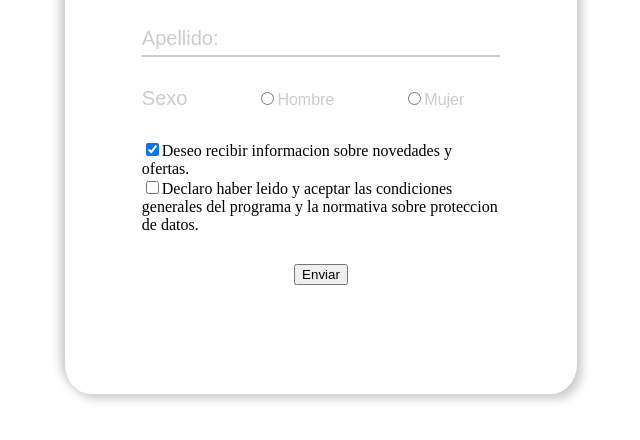
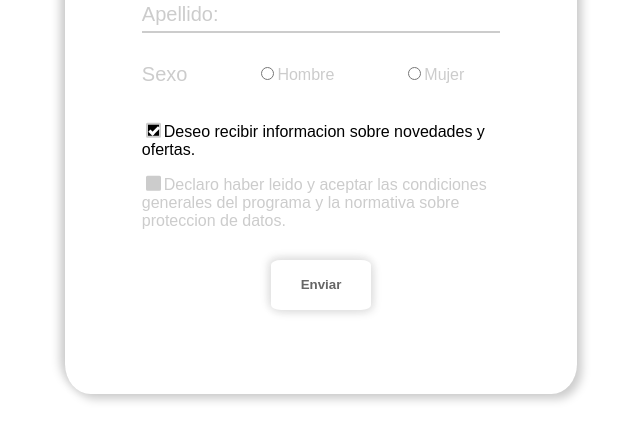
Before and after one commit to juanporta1/FAT-TPs, a plain HTML site: page TP1/Ejercicio11/index.html in a window 1280 px wide. Shown: the part 306-746 px from the top of the page, without its empty margins (319-959 px from the left). Drawn offline with Linux system fonts and the light colour scheme.

Commit message:
Ejercicio11-TP1 Terminado

```diff
--- a/TP1/Ejercicio11/index.html
+++ b/TP1/Ejercicio11/index.html
@@ -30,9 +30,9 @@
                     <label class="radio-label women"><input type="radio" name="sex" value="Mujer" class="radio">Mujer</label>
 
                 </div>
-                <div class="input-div">
+                <div class="check-div">
                     <label><input type="checkbox" checked>Deseo recibir informacion sobre novedades y ofertas.</label>
-                    <label><input type="checkbox">Declaro haber leido y aceptar las condiciones generales del programa y la normativa sobre proteccion de datos.</label>
+                    <label><input type="checkbox" >Declaro haber leido y aceptar las condiciones generales del programa y la normativa sobre proteccion de datos.</label>
                 </div>
                 <button type="submit">Enviar</button>
             </form>
--- a/TP1/Ejercicio11/styles.css
+++ b/TP1/Ejercicio11/styles.css
@@ -113,3 +113,97 @@ form{
 .women{
     margin-right: 10%;
 }
+
+.check-div{
+    display: flex;
+    flex-direction: column;
+    width: 70%;
+    gap: 10px;
+    font-family: Arial, Helvetica, sans-serif;
+    color: #ccc;
+}
+
+label:has(input[type="checkbox"]:checked){
+    color: black;
+    transition: all .3s;
+}
+
+label:has(input[type="checkbox"]){
+    color: #ccc;
+    transition: all .3s;
+}
+
+
+input[type="checkbox"]{
+    appearance: none;
+    width: 15px;
+    height: 15px;
+    border: 2px solid #ccc;
+    border-radius: 10%;
+    background-color: #ccc;
+    position: relative;
+    transform: translateY(25%);
+    transition: all .3s;
+
+}
+
+input[type="checkbox"]:hover{
+    background-color: #aaa;
+    transition: all .3s;
+}
+
+input[type="checkbox"]:checked{
+    background-color: black;
+    transition: all .3s;
+}
+
+input[type="checkbox"]:checked::before{
+    content: ''; /* Necesario para crear el pseudoelemento */
+    position: absolute;
+    top:50%;
+    left: 20%;
+    transform: rotate(-45deg);
+    width: 3px;
+    height: 6px;
+    background-color: white;
+    z-index: 50;
+}
+
+input[type="checkbox"]:checked::after{
+    content: ''; /* Necesario para crear el pseudoelemento */
+    position: absolute;
+    top:10%;
+    left: 60%;
+    transform: rotate(45deg);
+    width: 3px;
+    height: 10px;
+    background-color: white;
+    z-index: 50;
+}
+
+
+button{
+    width: 100px;
+    height: 50px;
+    background-color: white;
+    border: none;
+    box-shadow: 2px 2px 10px #ddd, -2px -2px 10px #ddd;
+    border-radius: 10%;
+    font-family: Arial, Helvetica, sans-serif;
+    font-weight: 600;
+    color: #666;
+    transition: all .3s;
+
+}
+
+button:hover{
+    color: #444;
+    background-color: #eee;
+    transition: all .3s;
+}
+
+button:active{
+    box-shadow: 2px 2px 10px #ccc, -2px -2px 10px white;
+    background-color: #ddd;
+    transition: all .3s;
+}
```
